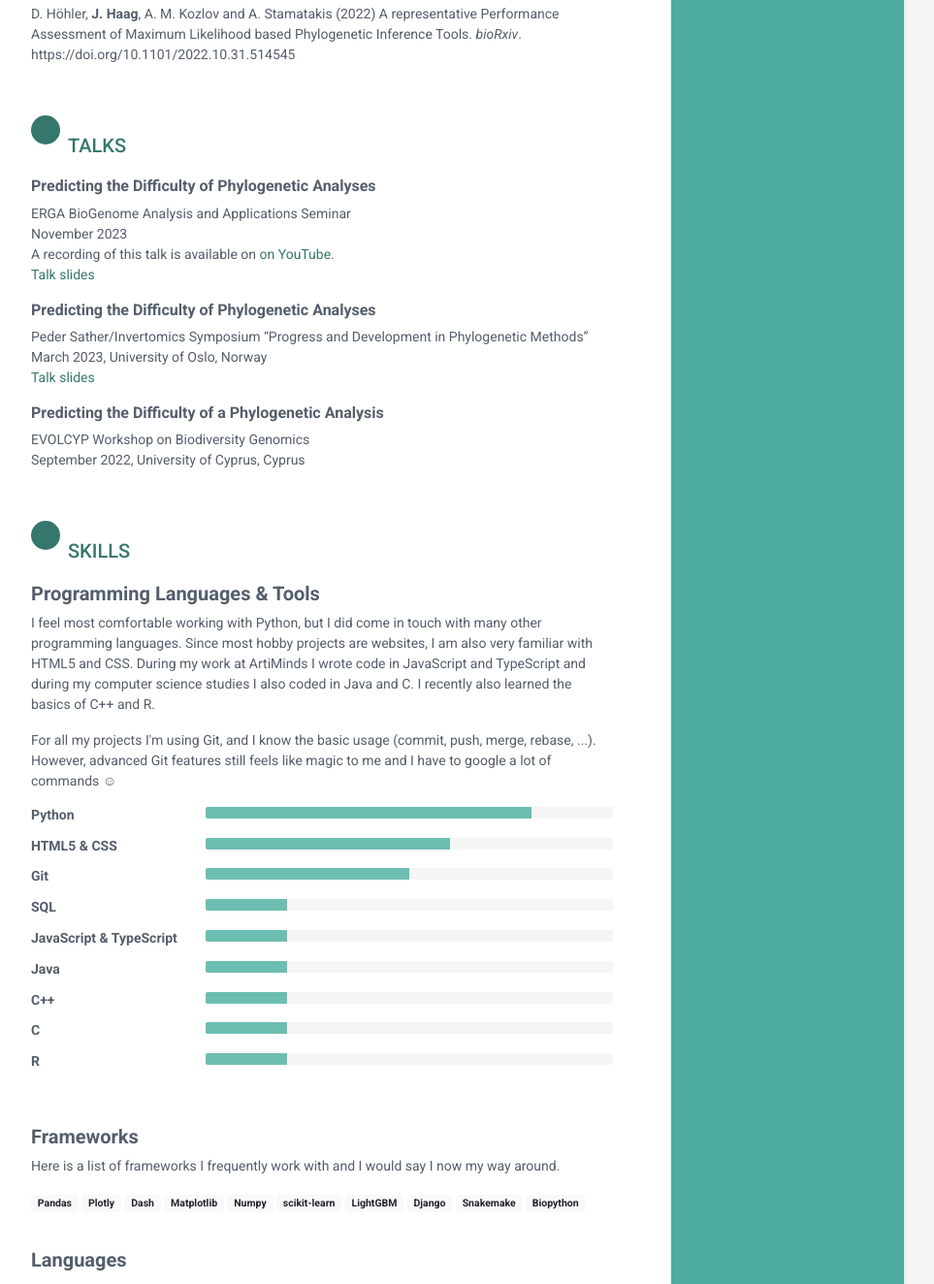
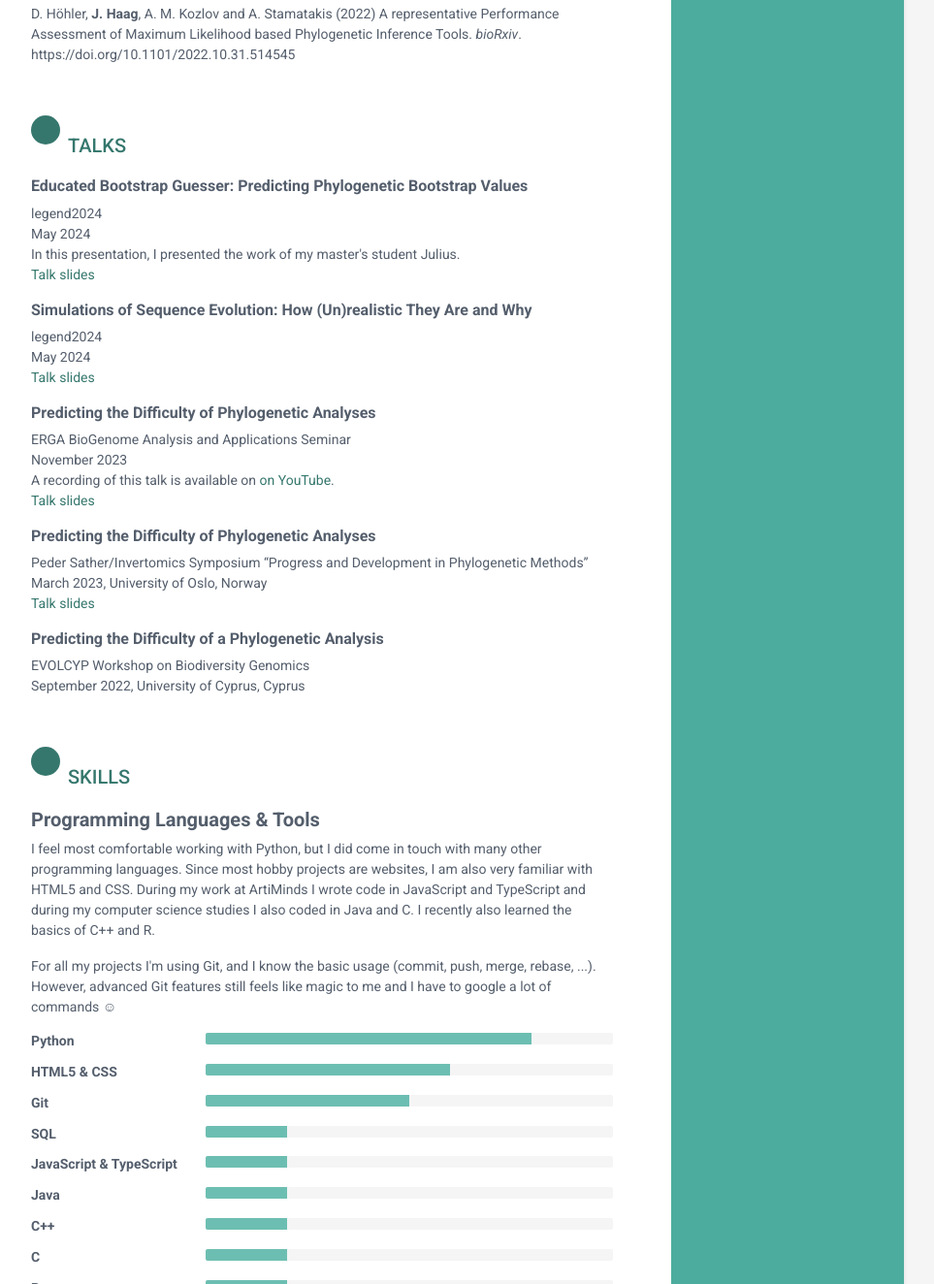
Before and after one commit to tschuelia/juliahaag.de, a Flask app: page / in a window 1280 px wide. Shown: the part 5176-6500 px from the top of the page at 97% size, without its empty margins (188-1151 px from the left). Run offline with Flask 3, Linux system fonts and the light colour scheme; some libraries are stand-ins or nearby versions.

Commit message:
add legend2024 talks

```diff
--- a/templates/talks.html
+++ b/templates/talks.html
@@ -1,6 +1,25 @@
 <section class="section publications-section" id="talks">
     <h2 class="section-title"><span class="icon-holder"><i class="fas fa-chalkboard-teacher"></i></span>Talks
     </h2>
+    <div class="item">
+        <h6 class="container-block-title">Educated Bootstrap Guesser: Predicting Phylogenetic Bootstrap Values</h6>
+        <p>
+            legend2024<br>
+            May 2024
+            <br>
+            In this presentation, I presented the work of my master's student Julius.<br>
+            <a href="{{ url_for('static', filename='data/Legend2024_Bootstrap.pdf') }}" target="_blank">Talk slides</a>
+        </p>
+    </div><!--//item-->
+    <div class="item">
+        <h6 class="container-block-title">Simulations of Sequence Evolution: How (Un)realistic They Are and Why</h6>
+        <p>
+            legend2024<br>
+            May 2024
+            <br>
+            <a href="{{ url_for('static', filename='data/Legend2024_Simulation.pdf') }}" target="_blank">Talk slides</a>
+        </p>
+    </div><!--//item-->
     <div class="item">
         <h6 class="container-block-title">Predicting the Difficulty of Phylogenetic Analyses</h6>
         <p>
```
Also changed, not shown: 2 other files.
